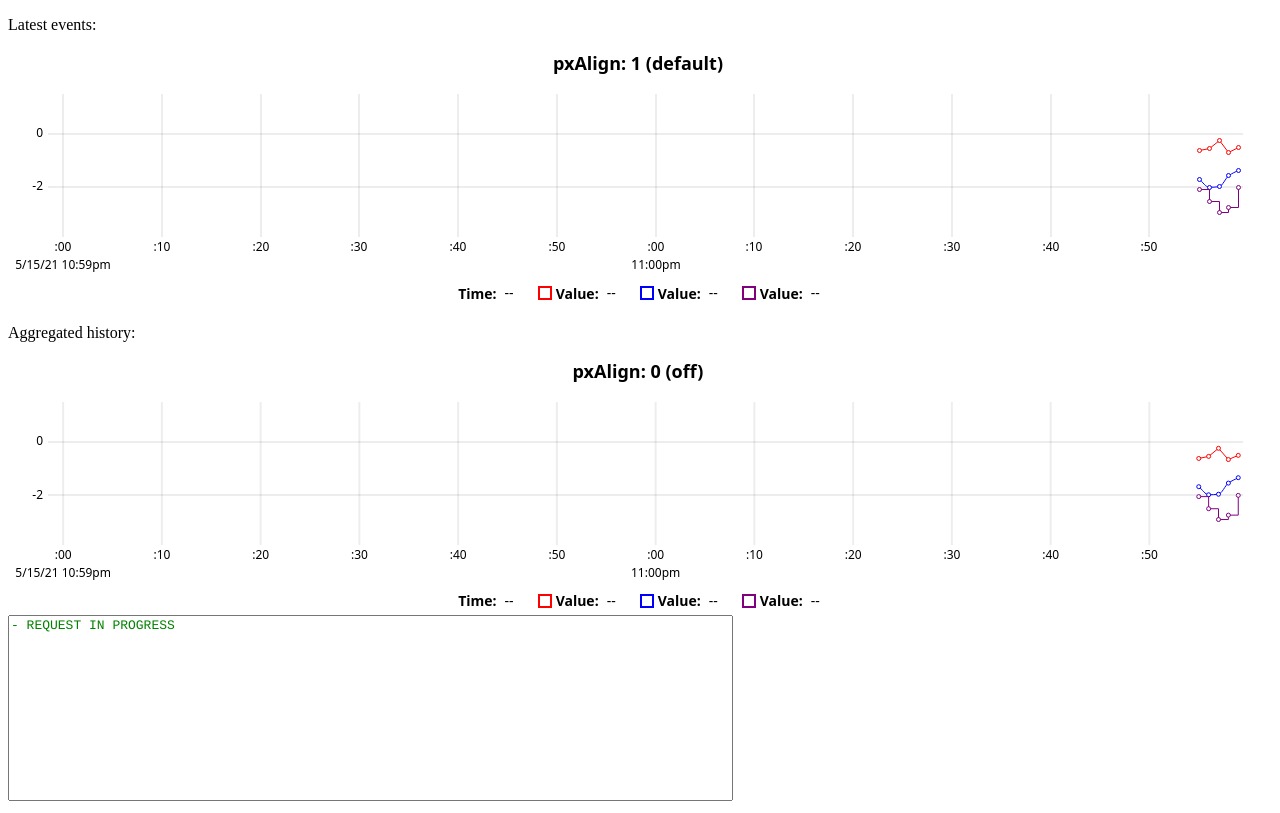
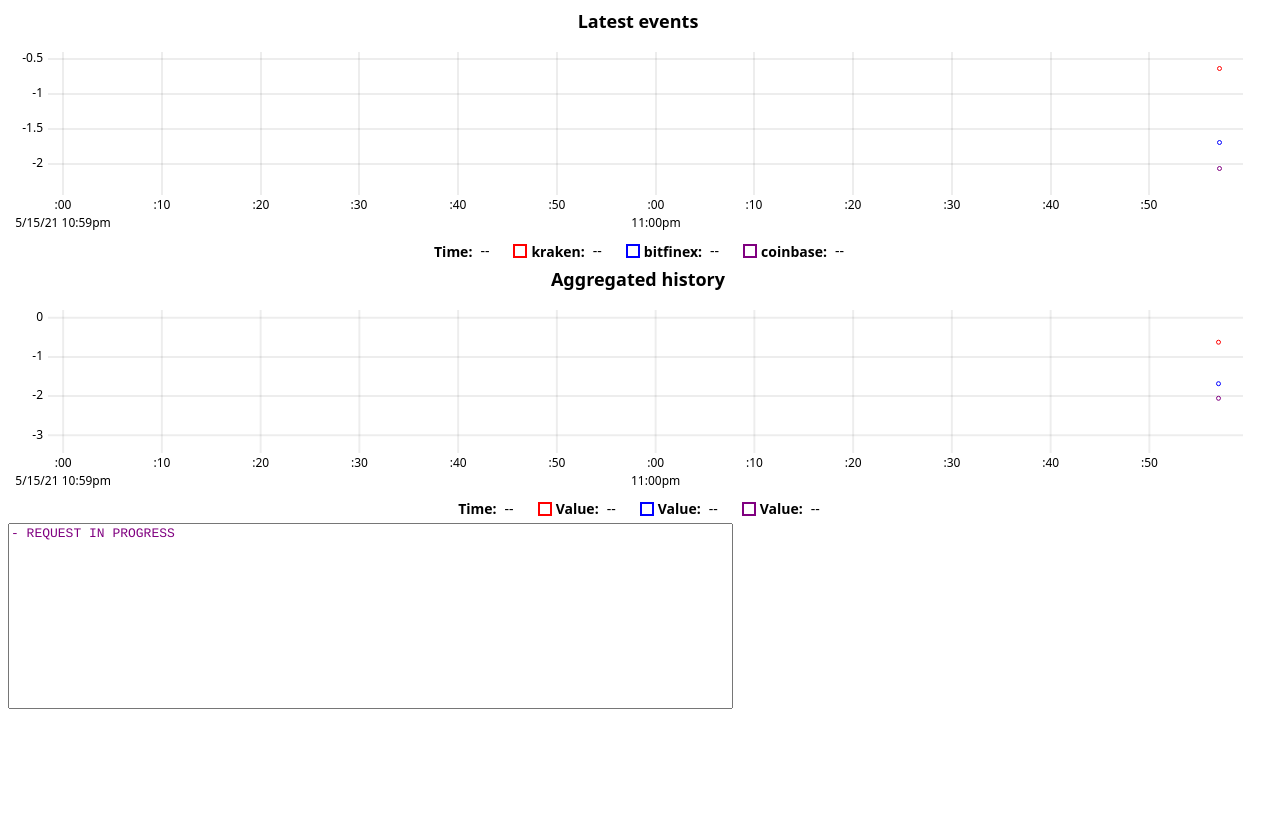
Before and after one commit to amissine/pmc, a plain HTML site: page sandbox.html in a window 1280 px wide. Drawn offline with Linux system fonts and the light colour scheme; no server answers.

Commit message:
Log trades

```diff
--- a/sandbox.css
+++ b/sandbox.css
@@ -2,8 +2,8 @@
   border: 1px dotted;
 }
 */
-textarea {
-  color: green;
+textarea.event-log {
+  color: purple;
   resize: none;
   font: 13px courier;
 }
--- a/sandbox.html
+++ b/sandbox.html
@@ -8,8 +8,8 @@
     <link rel="stylesheet" href="./uplot/uPlot.min.css">
   </head>
   <body>
-    <p>Latest events:</p><div id="chart1"></div>
-    <p>Aggregated history:</p><div id="chart2"></div>
+    <div id="chart1"></div>
+    <div id="chart2"></div>
     <script src="./uplot/uPlot.iife.js"></script>
     <script src='./uplot.js'></script>
     <textarea readonly class="event-log" rows='12' cols='88'></textarea>
--- a/sandbox.js
+++ b/sandbox.js
@@ -43,5 +43,6 @@ function consumeTrades (jsonArray) { // latest first, if any {{{1
   if (l > 0) {
     log.textContent = 'XLM-USD coinbase latest price '+jsonArray[0].price+
       ', '+l+' trades since '+jsonArray[l-1].time+'\n'+log.textContent
+    console.log(jsonArray)
   }
 }
--- a/uplot.js
+++ b/uplot.js
@@ -1,27 +1,19 @@
 const windowSize = 120000; // {{{1
-			const interval = 1000;
-
-
-			const loop = 1000;
-
+const interval = 3000;
+const size = 1000;
 const data = [
-				Array(loop).fill(null),
-				Array(loop).fill(null),
-				Array(loop).fill(null),
-				Array(loop).fill(null),
-				Array(loop).fill(null)
+  Array(size).fill(null),
+  Array(size).fill(null),
+  Array(size).fill(null),
+  Array(size).fill(null),
 ];
 
 function addData() // {{{1
 {
-				data[0].shift();
-				data[0].push(Date.now());
-				data[1].shift();
-				data[1].push(0 - Math.random());
-				data[2].shift();
-				data[2].push(-1 - Math.random());
-				data[3].shift();
-				data[3].push(-2 - Math.random());
+  data[0].shift(); data[0].push(Date.now());
+  data[1].shift(); data[1].push(0 - Math.random());
+  data[2].shift(); data[2].push(-1 - Math.random());
+  data[3].shift(); data[3].push(-2 - Math.random());
 }
 
 setInterval(addData, interval);
@@ -37,32 +29,35 @@
   x: {},
   y: {
     auto: false,
-					range: [-3.5, 1.5]
+    range: [-3.2, 0.2]
   }
 };
 
 const opts1 = { // {{{1
-				title: "pxAlign: 1 (default)",
+  title: "Latest events",
   ...getSize(),
   ms: 1,
-				scales,
+  //scales,
   series: // {{{2
   [
     {},
     {
       stroke: "red",
+      label: 'kraken',
       paths: uPlot.paths.linear(),
       spanGaps: true,
       points: { show: true }
     },
     {
       stroke: "blue",
+      label: 'bitfinex',
       paths: uPlot.paths.spline(),
       spanGaps: true,
       points: { show: true }
     },
     {
       stroke: "purple",
+      label: 'coinbase',
       paths: uPlot.paths.stepped({align: 1}),
       spanGaps: true,
       points: { show: true }
@@ -73,7 +68,7 @@
 let u1 = new uPlot(opts1, data, document.getElementById('chart1')); // {{{1
 
 			const opts2 = { // {{{1
-				title: "pxAlign: 0 (off)",
+				title: "Aggregated history",
 				...getSize(),
 				pxAlign: 0,
 				ms: 1,
@@ -108,7 +103,6 @@
 
 			let u2 = new uPlot(opts2, data, document.getElementById('chart2')); // {{{1
 
-
 function update() // {{{1
 {
   const now 	= Date.now();
```
Lines whose indentation alone changed are shown as unchanged.
